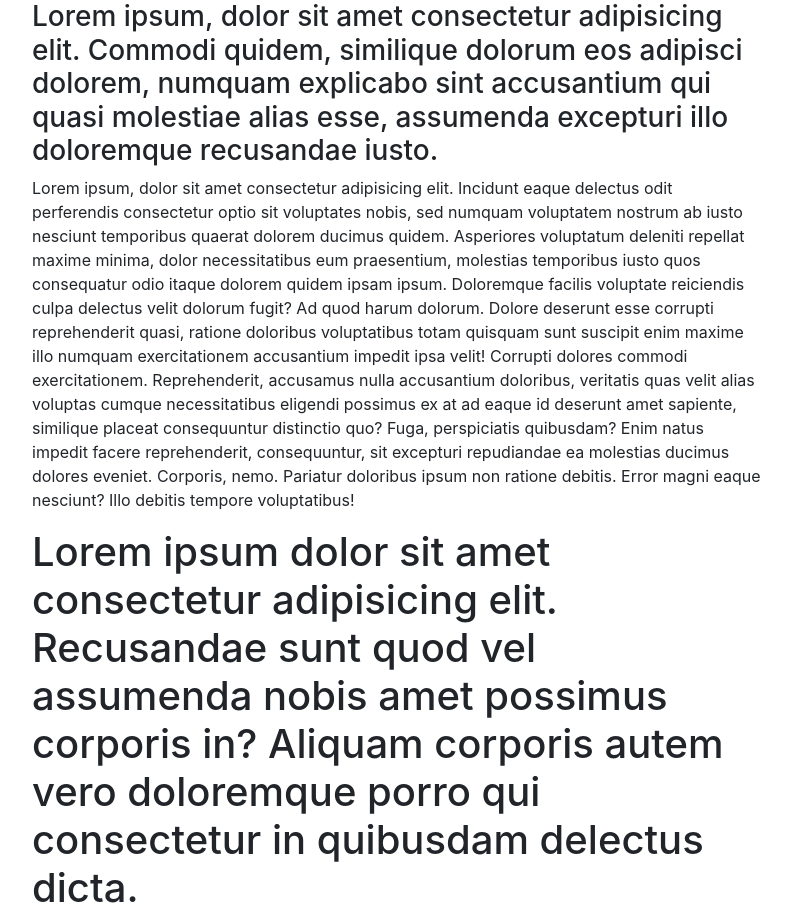
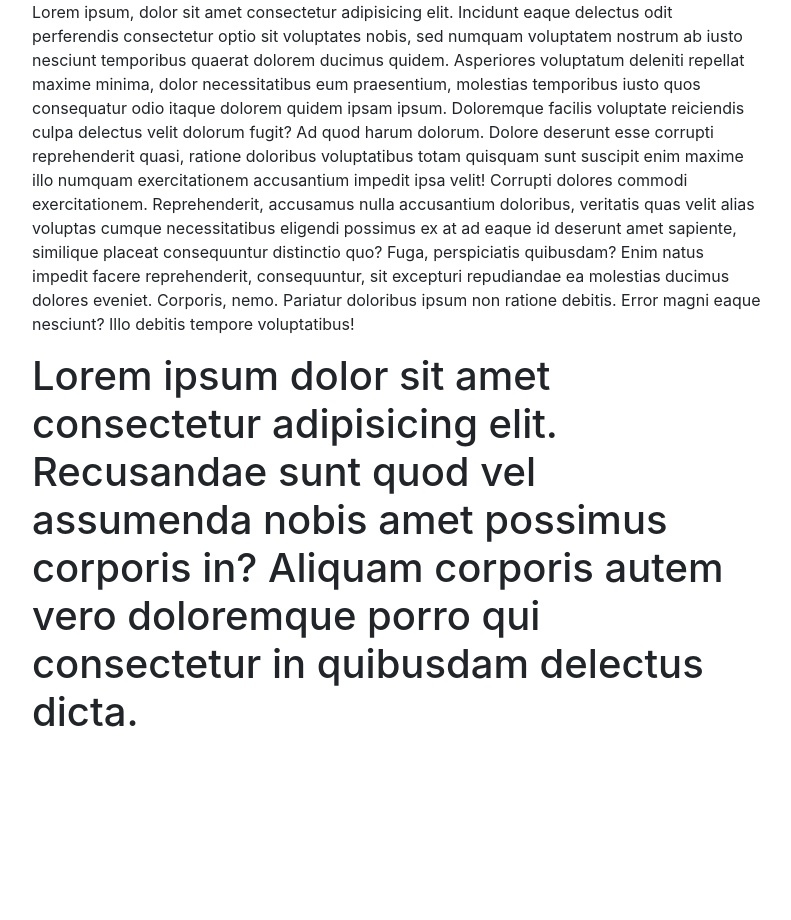
Before and after one commit to rachelmiata/git-test, a website: page index.html in a window 1280 px wide. Shown: the whole page, without its empty margins (53-844 px from the left). After the commit the page ends 800 px from the top, so only its background shows below. Drawn offline with nearby package versions, Linux system fonts and the light colour scheme.

Commit message:
removed header

```diff
--- a/index.html
+++ b/index.html
@@ -11,7 +11,6 @@
     <div class="container">
         <div class="row">
             <div class="col-8">
-                <h3>Lorem ipsum, dolor sit amet consectetur adipisicing elit. Commodi quidem, similique dolorum eos adipisci dolorem, numquam explicabo sint accusantium qui quasi molestiae alias esse, assumenda excepturi illo doloremque recusandae iusto.</h3>
                 <p>Lorem ipsum, dolor sit amet consectetur adipisicing elit. Incidunt eaque delectus odit perferendis consectetur optio sit voluptates nobis, sed numquam voluptatem nostrum ab iusto nesciunt temporibus quaerat dolorem ducimus quidem.
                 Asperiores voluptatum deleniti repellat maxime minima, dolor necessitatibus eum praesentium, molestias temporibus iusto quos consequatur odio itaque dolorem quidem ipsam ipsum. Doloremque facilis voluptate reiciendis culpa delectus velit dolorum fugit?
                 Ad quod harum dolorum. Dolore deserunt esse corrupti reprehenderit quasi, ratione doloribus voluptatibus totam quisquam sunt suscipit enim maxime illo numquam exercitationem accusantium impedit ipsa velit! Corrupti dolores commodi exercitationem.
```
